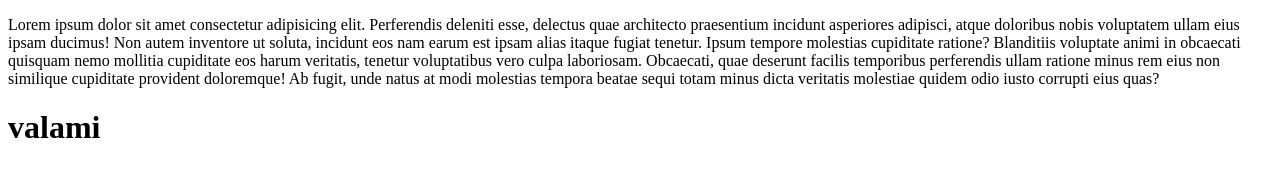
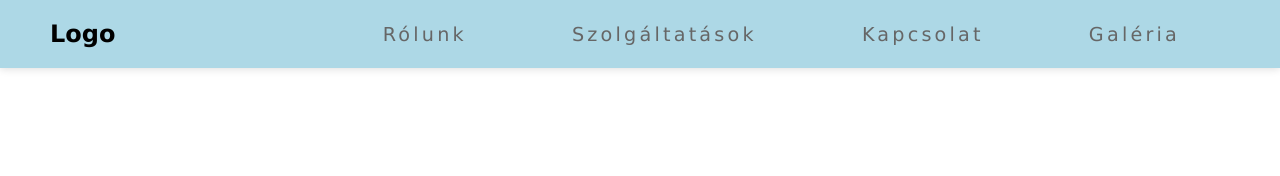
Before and after one commit to iszalyreka/iszalyreka.github.io, a plain HTML site: page projekt1/index.html in a window 1280 px wide. Drawn offline with Linux system fonts and the light colour scheme.

Commit message:
modified projekt1 add menubar

```diff
--- a/projekt1/css/style.css
+++ b/projekt1/css/style.css
@@ -0,0 +1,36 @@
+/*A weboldal globális (teljes weboldalra vonatkozó) beállítások*/
+*{
+    margin: 0;
+    padding: 0;
+    font-family: Verdana, Geneva, Tahoma, sans-serif;
+}
+
+/*Header - menüsor, felirat*/
+header{
+    display: flex;
+    justify-content: space-between; /*vízszíntes elrendezés*/
+    align-items: center; /*függőleges elrendezés*/
+    padding: 20px 50px; /*top, right, bottom, left*/
+    background-color:lightblue;
+    box-shadow: 0 1px 8px #ddd;
+}
+
+#logo{
+    font-size: 1.5rem;
+}
+header li{
+    list-style: none;
+    display: inline-block;
+    padding: 0 50px;
+}
+header a{
+    text-decoration: none;
+    color: #666;
+    font-size: 1.2rem;
+    letter-spacing: 0.2rem;
+    transition: all 0.3s ease 0s;
+}
+header a:hover{
+    color: #9bdad5;
+
+}
--- a/projekt1/index.html
+++ b/projekt1/index.html
@@ -4,12 +4,21 @@
     <meta charset="UTF-8">
     <meta http-equiv="X-UA-Compatible" content="IE=edge">
     <meta name="viewport" content="width=device-width, initial-scale=1.0">
-    <title>Alap HTML weboldal</title>
+    <title>Alap menüsor</title>
+    <link rel="stylesheet" href="css/style.css">
 </head>
 <body>
-    <p>
-        Lorem ipsum dolor sit amet consectetur adipisicing elit. Perferendis deleniti esse, delectus quae architecto praesentium incidunt asperiores adipisci, atque doloribus nobis voluptatem ullam eius ipsam ducimus! Non autem inventore ut soluta, incidunt eos nam earum est ipsam alias itaque fugiat tenetur. Ipsum tempore molestias cupiditate ratione? Blanditiis voluptate animi in obcaecati quisquam nemo mollitia cupiditate eos harum veritatis, tenetur voluptatibus vero culpa laboriosam. Obcaecati, quae deserunt facilis temporibus perferendis ullam ratione minus rem eius non similique cupiditate provident doloremque! Ab fugit, unde natus at modi molestias tempora beatae sequi totam minus dicta veritatis molestiae quidem odio iusto corrupti eius quas?
-    </p>
-    <h1>valami</h1>
+    <!-- Navigációs sáv header -->
+    <header>
+        <h1 id="logo">Logo</h1>
+        <nav>
+            <ul>
+                <li><a href="#">Rólunk</a></li>
+                <li><a href="#">Szolgáltatások</a></li>
+                <li><a href="#">Kapcsolat</a></li>
+                <li><a href="#">Galéria</a></li>
+            </ul>
+        </nav>
+    </header>
 </body>
 </html>
```
